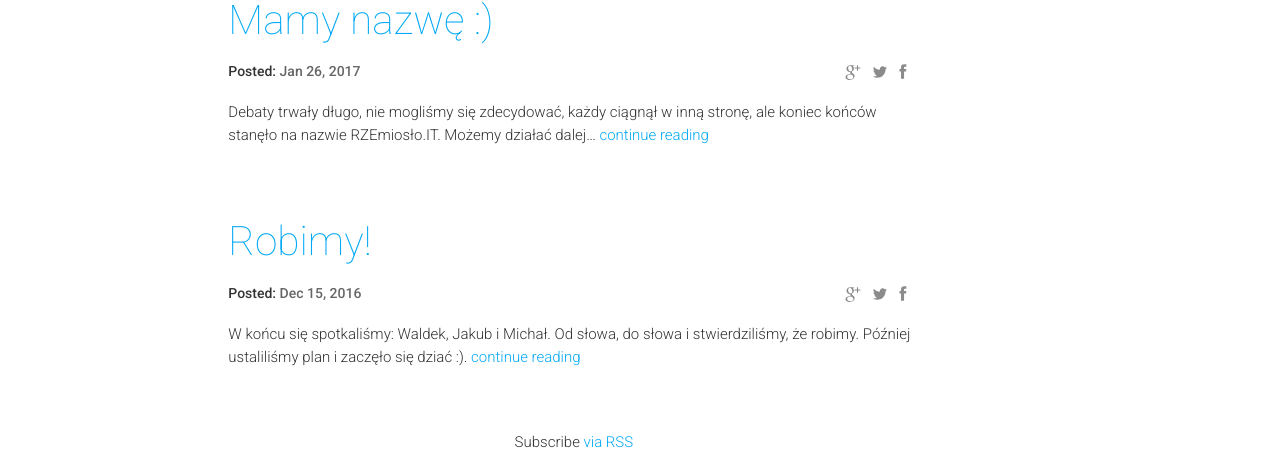
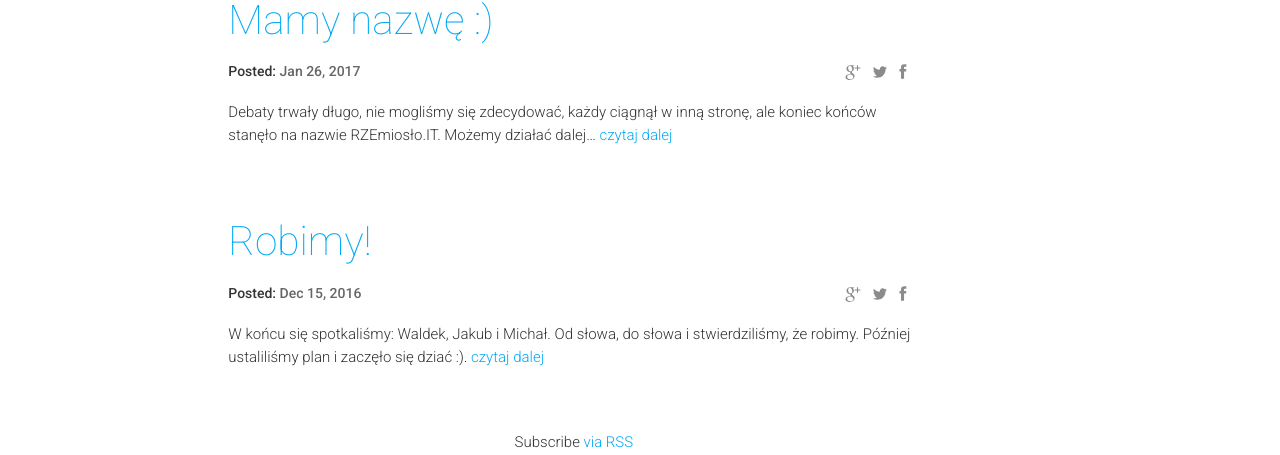
Before and after one commit to rzemioslo-it/rzemioslo-it.github.io, a Jekyll site: the page built from blog.html, in a window 1280 px wide and 1366 px high. Shown: the part 561-1016 px from the top of the window. Built offline with Jekyll 4.4.1, drawn with Linux system fonts in a browser that asks for light colours; nearby versions of some CDN libraries; comment, search, counter and statistics services are not loaded.

Commit message:
Translate 'continue reading'

```diff
--- a/_includes/blog.html
+++ b/_includes/blog.html
@@ -39,7 +39,7 @@
                                 </ul>
                             </div>
                         </div>
-                        <p class="post-body">{{ post.content | strip_html | truncate: 350 }} <a href="{{ site.baseurl | append: post.url }}">continue reading</a></p>
+                        <p class="post-body">{{ post.content | strip_html | truncate: 350 }} <a href="{{ site.baseurl | append: post.url }}">czytaj dalej</a></p>
                     </article>
                 {% endfor %}
 
--- a/_includes/latest-news.html
+++ b/_includes/latest-news.html
@@ -8,7 +8,7 @@
                     {% assign postUrl = site.baseurl | append: post.url %}
 					<div class="post col-md-6 col-sm-6 text-left animated hiding" data-animation="fadeInDown" data-delay="500">
 						<h6>{{ post.title }}</h6>
-						<p class="post-body">{{ post.content | strip_html | truncate: 250 }} <a href="{{ postUrl }}">continue reading</a></p>
+						<p class="post-body">{{ post.content | strip_html | truncate: 250 }} <a href="{{ postUrl }}">czytaj dalej</a></p>
 					</div>
                 {% endfor %}
 			</article>
```
